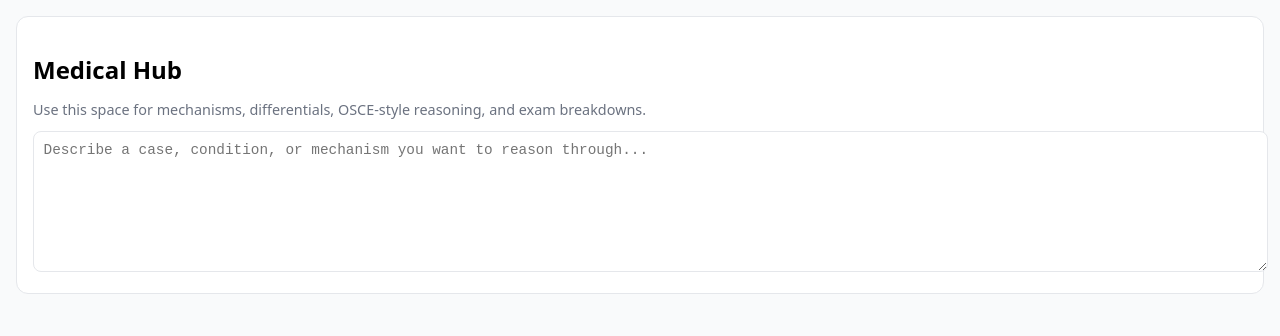
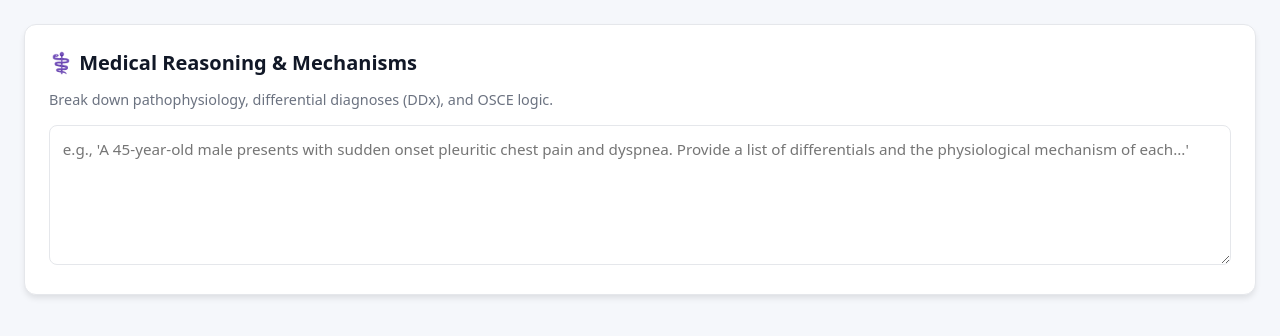
Before and after one commit to playzsaha1/nover-education, a plain HTML site: page hubs /medical.html in a window 1280 px wide. Drawn offline with Linux system fonts and the light colour scheme.

Commit message:
updated medical.html

```diff
--- a/hubs /medical.html
+++ b/hubs /medical.html
@@ -4,18 +4,78 @@
   <meta charset="UTF-8" />
   <title>Medical Hub</title>
   <style>
-    body { font-family: system-ui, sans-serif; margin: 0; padding: 1rem; background: #f9fafb; }
-    .panel { background: #fff; border-radius: 0.75rem; padding: 1rem; border: 1px solid #e5e7eb; }
-    h2 { margin-bottom: 0.25rem; }
-    p { color: #6b7280; font-size: 0.9rem; margin-bottom: 0.75rem; }
-    textarea { width: 100%; min-height: 120px; border-radius: 0.5rem; border: 1px solid #e5e7eb; padding: 0.6rem; font-size: 0.9rem; }
+    :root {
+      --accent-med: #dc2626; /* Medical Red */
+      --text-main: #111827;
+      --text-muted: #6b7280;
+      --panel-border: #e5e7eb;
+    }
+
+    body {
+      font-family: system-ui, -apple-system, sans-serif;
+      margin: 0;
+      padding: 1.5rem;
+      background: #f5f7fb;
+      color: var(--text-main);
+    }
+
+    .panel {
+      background: #fff;
+      border-radius: 0.75rem;
+      padding: 1.5rem;
+      border: 1px solid var(--panel-border);
+      box-shadow: 0 4px 6px -1px rgba(0, 0, 0, 0.1);
+    }
+
+    h2 { margin: 0 0 0.25rem 0; font-size: 1.25rem; display: flex; align-items: center; gap: 0.5rem; }
+    p { color: var(--text-muted); font-size: 0.9rem; margin-bottom: 1rem; }
+
+    textarea {
+      width: 100%;
+      min-height: 140px;
+      border-radius: 0.5rem;
+      border: 1px solid var(--panel-border);
+      padding: 0.8rem;
+      font-size: 0.95rem;
+      box-sizing: border-box;
+      font-family: inherit;
+      resize: vertical;
+    }
+
+    .btn-container { margin-top: 1rem; }
+
+    button {
+      background: var(--accent-med);
+      color: white;
+      border: none;
+      padding: 0.6rem 1.2rem;
+      border-radius: 999px;
+      font-weight: 500;
+      cursor: pointer;
+      transition: all 0.2s ease;
+    }
+
+    button:hover { opacity: 0.9; transform: translateY(-1px); }
+    button:disabled { opacity: 0.5; cursor: not-allowed; }
+
+    .output {
+      margin-top: 1.5rem;
+      padding: 1rem;
+      background: #fdf2f2; /* Light red tint for medical feel */
+      border-radius: 0.5rem;
+      border: 1px solid #fee2e2;
+      font-size: 0.95rem;
+      line-height: 1.6;
+      display: none;
+      white-space: pre-wrap;
+    }
+
+    .status { font-size: 0.85rem; color: var(--accent-med); margin-top: 1rem; display: none; font-style: italic; }
   </style>
 </head>
 <body>
   <div class="panel">
-    <h2>Medical Hub</h2>
-    <p>Use this space for mechanisms, differentials, OSCE‑style reasoning, and exam breakdowns.</p>
-    <textarea placeholder="Describe a case, condition, or mechanism you want to reason through..."></textarea>
-  </div>
-</body>
-</html>
+    <h2>⚕️ Medical Reasoning & Mechanisms</h2>
+    <p>Break down pathophysiology, differential diagnoses (DDx), and OSCE logic.</p>
+
+    <textarea id="medInput" placeholder="e.g., 'A 45-year-old male presents with sudden onset pleuritic chest pain and dyspnea. Provide a list of differentials and the physiological mechanism of each...'"></textarea>
```
